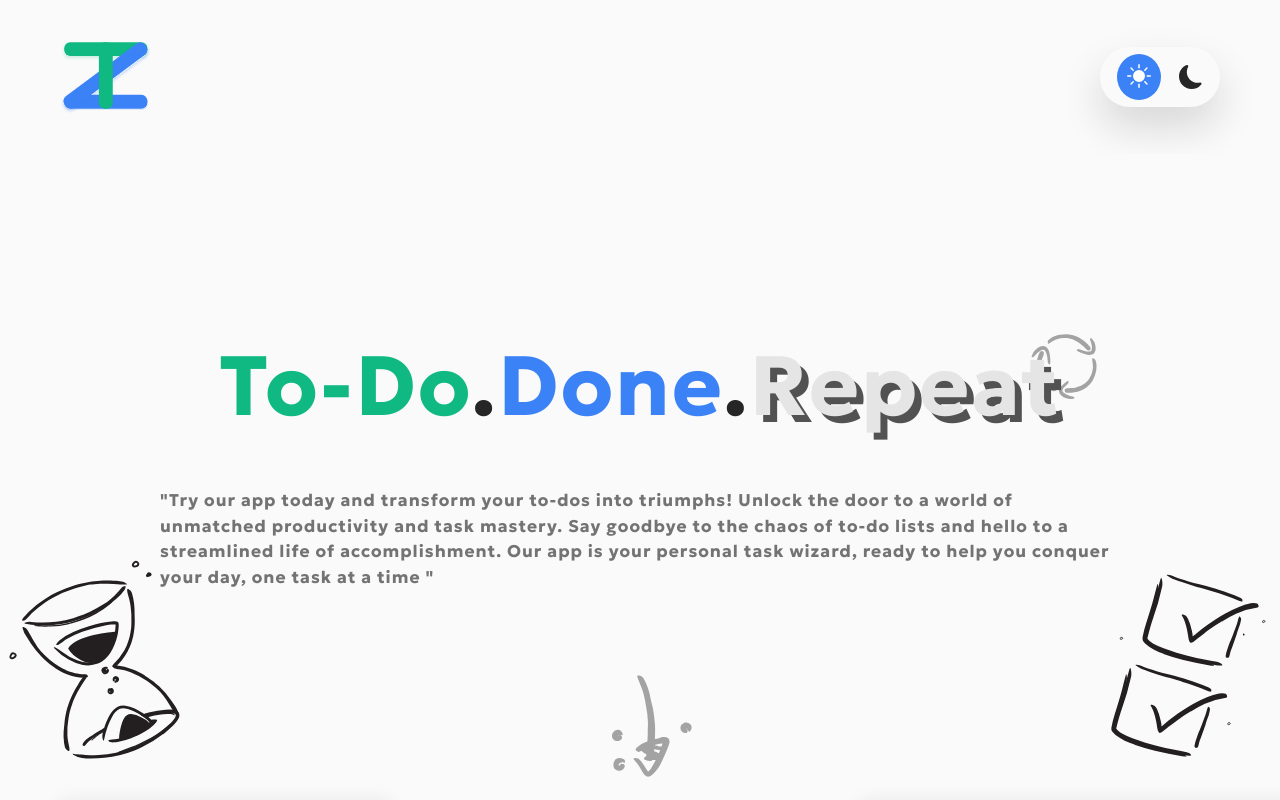
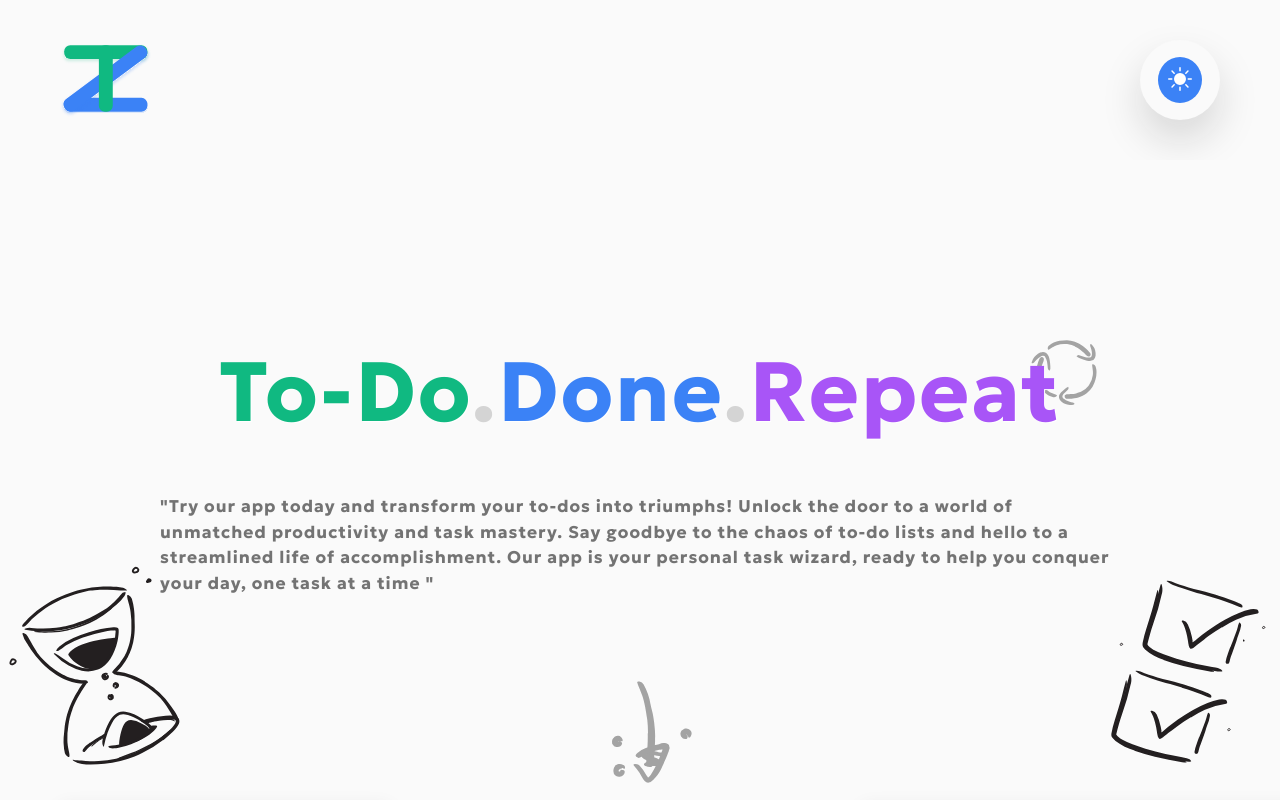
Before and after one commit to lucifer78907/ZenTask, a React (Vite) app: page / in a window 1280 px wide. Shown: the top 800 px of the page. Built offline with nearby package versions, Linux system fonts and the light colour scheme.

Commit message:
+Hero Animations

```diff
--- a/src/components/Header.jsx
+++ b/src/components/Header.jsx
@@ -1,4 +1,4 @@
-import { useContext } from "react";
+import { useContext, useLayoutEffect } from "react";
 import uiContext from "../context/ui-context";
 import appLogo from "../assets/appIcon.svg";
 import "./Header.scss";
@@ -19,9 +19,9 @@ const Header = () => {
       <aside>
         <p className="theme__toggle">
           <span onClick={handleThemeChange}>
-            <BsSunFill size="2.4rem" color="#fff" />
+            {themeColor==='light' && <BsSunFill size="2.4rem" color="#fff" />}
+            {themeColor==='dark' && <BsMoonFill size="2.4rem" color="#fff" />}
           </span>
-          <BsMoonFill size="2.4rem" />
         </p>
       </aside>
     </header>
--- a/src/components/Header.scss
+++ b/src/components/Header.scss
@@ -7,8 +7,8 @@
 }
 
 .theme__toggle {
-  width: 12rem;
-  height: 6rem;
+  width: 8rem;
+  height: 8rem;
   border-radius: 40px;
   background-color: var(--color-bg);
   box-shadow: var(--box-shadow-light);
--- a/src/components/LandingPage/Hero.jsx
+++ b/src/components/LandingPage/Hero.jsx
@@ -3,11 +3,45 @@ import hourGlassImage from '../../assets/3d/37.svg'
 import todoImage from '../../assets/3d/30.svg'
 import downHandImage from '../../assets/3d/downHand.svg'
 import cycle from '../../assets/3d/cycle.svg'
+import gsap from 'gsap'
+import { useLayoutEffect } from 'react'
+import { useRef } from 'react'
 
 const Hero = () => {
+    const heroHeadingRef = useRef();
+    const heroRef = useRef();
+
+useLayoutEffect(() => {
+    const mainTl = gsap.timeline();
+
+    gsap.context(() => {
+        mainTl.from('.hero__heading',{opacity:0,yPercent:100,scale:0.8})
+        .from('.hero__para',{yPercent:100,opacity:0,scale:0.6},"<0.2")
+        .from('.hero__image',{opacity:0,yPercent:-100,stagger:{
+            amount:1,
+            from:'edges'
+        }})
+    },heroRef)
+
+    gsap.context(() => {
+        const sections = ['.hero__heading--span--1','.hero__heading--span--2','.hero__heading--span--3']
+        const colors = ['#10b981','#3b82f6','#a855f7']
+        let ani = gsap.timeline({paused:true});
+        ani.to(sections,{color:'#e5e5e5',textShadow:'0.7rem 0.7rem #525252' ,stagger:1}).
+        to(sections,{color:gsap.utils.wrap(colors),textShadow:'0.1rem 0.1rem #fff',stagger:1},1);
+
+        setTimeout(() => {
+            ani.play();
+        },1000)
+        // DONT USE var in gsap
+    },heroHeadingRef)
+
+
+},[])
+
 return <main className="index">
-            <section className='hero'>
-                <h1 className='hero__heading'>
+            <section className='hero' ref={heroRef}>
+                <h1 className='hero__heading' ref={heroHeadingRef}>
                     <span className='hero__heading--span--1'>To-Do</span>.
                     <span className='hero__heading--span--2'>Done</span>.
                     <span className='hero__heading--span--3'>Repeat</span>
@@ -19,9 +53,9 @@ return <main className="index">
                     "
                 </p>
 
-                <img className='hero__image hero__image--1' src={todoImage} alt='A todo list'/>
                 <img className='hero__image hero__image--2' src={hourGlassImage} alt='A hour glass '/>
                 <img className='hero__image hero__image--3' src={downHandImage} alt='A hour glass '/>
+                <img className='hero__image hero__image--1' src={todoImage} alt='A todo list'/>
             </section>
     </main>
 }
--- a/src/components/LandingPage/Hero.scss
+++ b/src/components/LandingPage/Hero.scss
@@ -44,6 +44,7 @@
         letter-spacing: 2px;
         position: relative;
         z-index: 1;
+        color: var(--color-grey-300);
 
         &--img{
             position: absolute;
@@ -61,8 +62,7 @@
                 color: var(--color-secondary-500);
             }
             &--3{
-                color: var(--color-grey-200);
-                text-shadow: 0.7rem  0.7rem var(--color-grey-600);
+                color: #a855f7 ;
             }
         }
 
```
